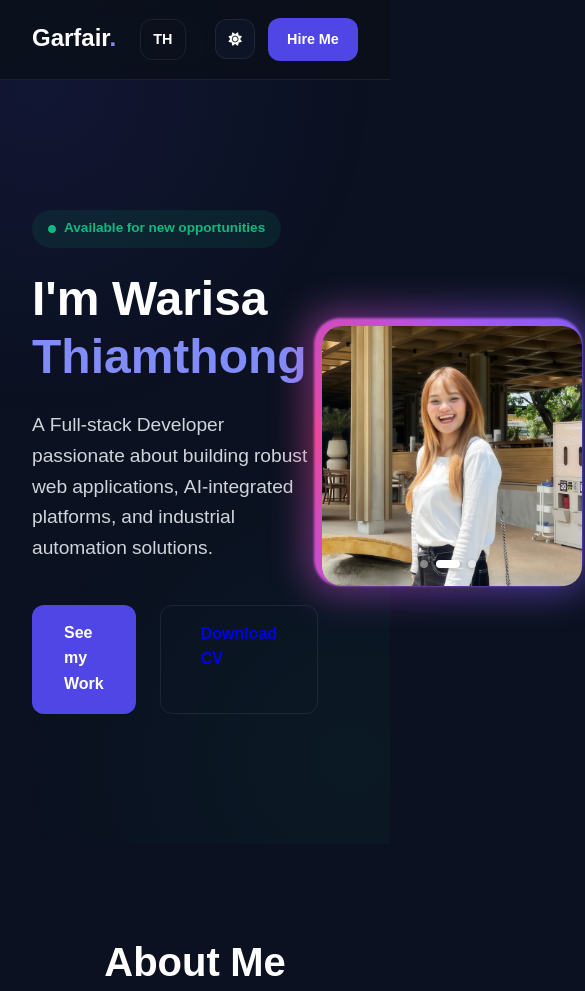
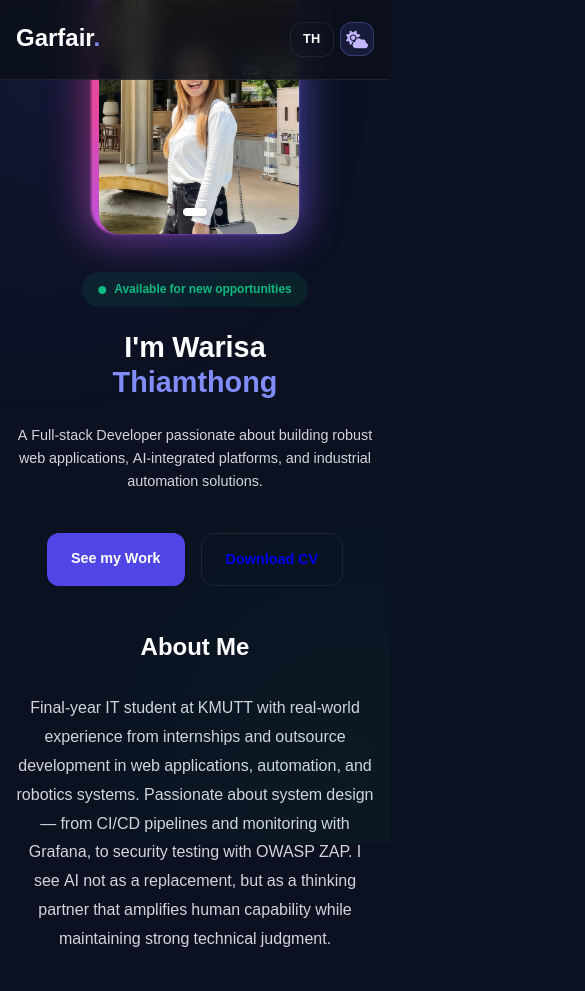
Before and after one commit to WarisaTT/resume_static_web, a plain HTML site: page index.html in a window 390 px wide. Shown: the top 991 px of the page, 585 px wide, since content can reach past the window. Drawn offline with Linux system fonts and the light colour scheme.

Commit message:
responsive

```diff
--- a/assets/css/style.css
+++ b/assets/css/style.css
@@ -49,15 +49,18 @@ body {
     background: var(--bg-card);
     border: 1px solid var(--glass-border);
     color: var(--text-white);
-    width: 40px;
-    height: 40px;
+    width: 44px;
+    height: 44px;
     border-radius: 12px;
+    font-size: 1.1rem;
     display: flex;
     align-items: center;
     justify-content: center;
     cursor: pointer;
-    transition: 0.3s;
-    margin-left: 1rem;
+    transition: all 0.4s cubic-bezier(0.4, 0, 0.2, 1);
+    margin-left: 0.5rem;
+    position: relative;
+    overflow: hidden;
 }
 
 .theme-toggle:hover {
@@ -65,7 +68,37 @@ body {
     transform: scale(1.1);
 }
 
-[data-theme="light"] .fa-sun { display: none; }
+/* Light mode — warm sun style */
+[data-theme="light"] .theme-toggle {
+    background: linear-gradient(135deg, #fef3c7, #fde68a);
+    border-color: #f59e0b;
+    color: #d97706;
+    box-shadow: 0 0 12px rgba(245, 158, 11, 0.3);
+}
+
+[data-theme="light"] .theme-toggle:hover {
+    background: linear-gradient(135deg, #fde68a, #fbbf24);
+    box-shadow: 0 0 20px rgba(245, 158, 11, 0.5);
+}
+
+/* Dark mode — cool moon style */
+[data-theme="dark"] .theme-toggle {
+    background: rgba(99, 102, 241, 0.15);
+    border-color: rgba(129, 140, 248, 0.3);
+    color: #c4b5fd;
+}
+
+[data-theme="dark"] .theme-toggle:hover {
+    background: rgba(99, 102, 241, 0.25);
+    box-shadow: 0 0 15px rgba(99, 102, 241, 0.3);
+}
+
+.theme-toggle .fa-cloud-sun,
+.theme-toggle .fa-moon {
+    transition: transform 0.4s ease, opacity 0.3s ease;
+}
+
+[data-theme="light"] .fa-cloud-sun { display: none; }
 [data-theme="dark"] .fa-moon { display: none; }
 [data-theme="light"] .fa-moon { display: block; }
 
@@ -101,6 +134,9 @@ body {
     border: 1px solid var(--glass-border);
     border-radius: 12px;
     transition: 0.3s;
+    min-width: 44px;
+    text-align: center;
+    display: inline-block;
 }
 
 .lang-btn:hover {
@@ -458,13 +494,269 @@ section {
     transform: scale(1.05);
 }
 
+/* ==================== Tablet ==================== */
+@media (max-width: 1024px) {
+    .hero {
+        flex-direction: column;
+        text-align: center;
+        gap: 3rem;
+        padding-top: calc(var(--nav-height) + 2rem);
+    }
+
+    .hero-content { order: 2; }
+
+    .hero-image {
+        order: 1;
+        justify-content: center !important;
+    }
+
+    .hero-actions {
+        justify-content: center;
+    }
+
+    .hero p {
+        margin-left: auto;
+        margin-right: auto;
+    }
+
+    .status-badge {
+        justify-content: center;
+    }
+}
+
+/* ==================== Mobile ==================== */
 @media (max-width: 768px) {
+    /* Nav — clean mobile header */
     .nav-links { display: none; }
-    .contact-grid { grid-template-columns: 1fr; }
+
+    .nav-container {
+        padding: 0 1rem;
+    }
+
+    /* Hide Hire Me CTA on mobile (use contact section instead) */
+    .nav-container > div:last-child .nav-cta {
+        display: none;
+    }
+
+    /* Hero */
+    .hero {
+        flex-direction: column;
+        text-align: center;
+        gap: 2rem;
+        min-height: auto;
+        padding-top: calc(var(--nav-height) + 4rem); /* Increased from 1.5rem to 4rem to clear fixed nav */
+        padding-bottom: 3rem;
+    }
+
+    .hero-content {
+        order: 2;
+        overflow-wrap: break-word;
+        word-break: break-word;
+    }
+
+    .hero-image {
+        order: 1;
+        justify-content: center !important;
+        flex: none !important;
+    }
+
+    .hero h1 {
+        font-size: clamp(2rem, 8vw, 3rem);
+        overflow-wrap: break-word;
+        word-break: break-word;
+        hyphens: auto;
+    }
+
+    .hero p {
+        font-size: 1rem;
+        margin-left: auto;
+        margin-right: auto;
+    }
+
+    .hero-actions {
+        justify-content: center;
+        flex-wrap: wrap;
+        gap: 1rem !important;
+    }
+
+    .status-badge {
+        justify-content: center;
+        font-size: 0.75rem;
+    }
+
+    .profile-frame {
+        width: 240px !important;
+        height: 280px !important;
+    }
+
+    /* Sections */
+    section {
+        padding: 40px 0;
+    }
+
+    .section-title {
+        font-size: 1.8rem;
+        margin: 3rem 0 2rem 0;
+    }
+
+    .container {
+        padding: 0 1rem;
+    }
+
+    /* About stats */
+    #about > div > div:nth-child(2) {
+        flex-direction: column;
+        gap: 1.5rem !important;
+        margin-top: 2rem !important;
+        margin-bottom: 2rem !important;
+    }
+
+    #about p {
+        font-size: 1rem !important;
+    }
+
+    /* Grids */
     .grid-3 { grid-template-columns: 1fr; }
     .skills-grid-detailed { grid-template-columns: 1fr; }
-    .hero h1 { font-size: 3rem; }
-    .profile-frame { width: 260px !important; height: 260px !important; }
+    .contact-grid {
+        grid-template-columns: 1fr;
+        gap: 2rem;
+    }
+
+    /* Cards */
+    .glass-card {
+        padding: 1.5rem;
+        border-radius: 16px;
+    }
+
+    .glass-card:hover {
+        transform: none;
+    }
+
+    /* Project cards */
+    .project-card h3 {
+        font-size: 1.2rem;
+    }
+
+    .project-card ul {
+        font-size: 0.85rem !important;
+    }
+
+    /* Timeline */
+    .experience-timeline {
+        padding-left: 2rem;
+    }
+
+    .timeline-dot {
+        left: -2rem;
+        width: 12px;
+        height: 12px;
+    }
+
+    .experience-timeline .glass-card > div:first-child {
+        flex-direction: column !important;
+        gap: 0.5rem;
+    }
+
+    /* Skills */
+    .category-header i {
+        font-size: 2rem;
+    }
+
+    .category-header h3 {
+        font-size: 1.1rem;
+    }
+
+    .sub-tag {
+        font-size: 0.8rem;
+        padding: 0.4rem 0.8rem;
+    }
+
+    /* Contact */
+    .contact-grid > div:last-child {
+        text-align: center !important;
+    }
+
+    .contact-grid > div:last-child h3 {
+        font-size: 1.4rem !important;
+    }
+
+    .contact-card {
+        padding: 1rem;
+        gap: 1rem;
+    }
+
+    .icon-box {
+        width: 40px;
+        height: 40px;
+        font-size: 1rem;
+    }
+
+    /* Buttons — touch-friendly sizing */
+    .btn {
+        padding: 0.85rem 1.5rem;
+        font-size: 0.9rem;
+    }
+
+    .btn-outline {
+        padding: 0.85rem 1.5rem !important;
+    }
+
+    /* Footer */
+    footer .container {
+        flex-direction: column !important;
+        gap: 1rem;
+        text-align: center;
+    }
+
+    /* Certifications */
+    #certifications .grid-3 {
+        grid-template-columns: 1fr;
+    }
+}
+
+/* ==================== Small Mobile ==================== */
+@media (max-width: 400px) {
+    .hero h1 {
+        font-size: 1.8rem;
+    }
+
+    .hero p {
+        font-size: 0.9rem;
+    }
+
+    .profile-frame {
+        width: 200px !important;
+        height: 240px !important;
+    }
+
+    .section-title {
+        font-size: 1.5rem;
+    }
+
+    .nav-container > div:last-child {
+        gap: 0.4rem !important;
+    }
+
+    .lang-btn {
+        font-size: 0.8rem;
+        padding: 0.4rem 0.6rem;
+    }
+
+    .theme-toggle {
+        width: 34px;
+        height: 34px;
+        margin-left: 0;
+    }
+
+    .glass-card {
+        padding: 1.2rem;
+    }
+
+    .sub-tag {
+        font-size: 0.75rem;
+        padding: 0.3rem 0.6rem;
+    }
 }
 
 /* ==================== Profile Carousel ==================== */
--- a/index.html
+++ b/index.html
@@ -29,10 +29,10 @@
             <div style="display: flex; gap: 0.8rem; align-items: center;">
                 <a href="th.html" class="lang-btn">TH</a>
                 <button id="theme-toggle" class="theme-toggle" aria-label="Toggle theme">
-                    <i class="fas fa-sun"></i>
+                    <i class="fas fa-cloud-sun"></i>
                     <i class="fas fa-moon"></i>
                 </button>
-                <a href="#contact" class="btn btn-primary" style="padding: 0.6rem 1.2rem; font-size: 0.9rem;">Hire Me</a>
+                <a href="#contact" class="btn btn-primary nav-cta" style="padding: 0.6rem 1.2rem; font-size: 0.9rem; min-width: 100px; text-align: center;">Hire Me</a>
             </div>
         </div>
     </nav>
```
Also changed, not shown: th.html (+2 -2 lines).
